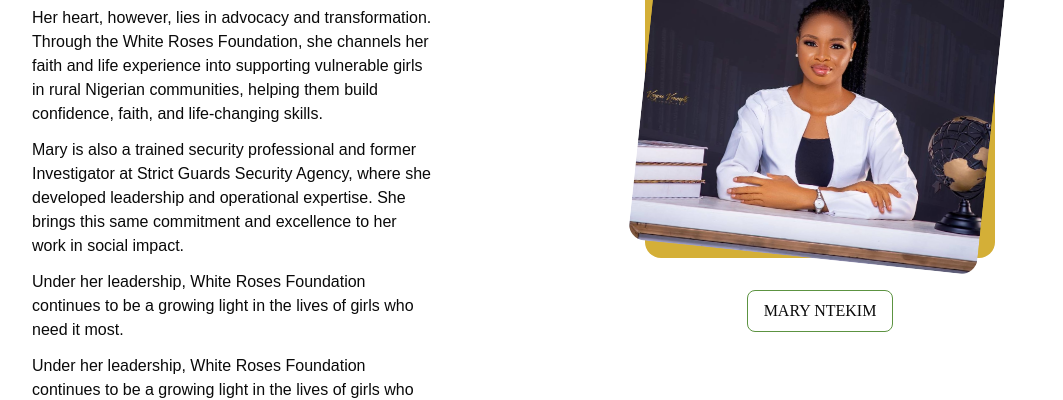
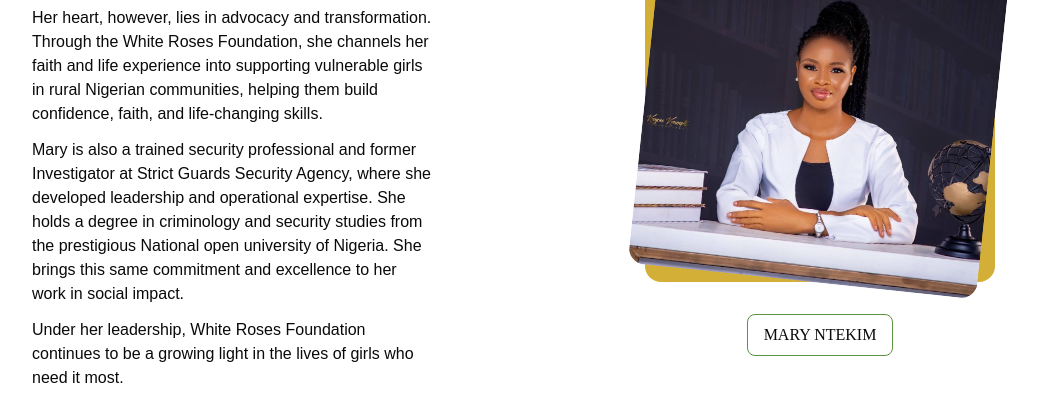
Before and after one commit to MY-KHEL/white-rose, a Next.js app: page /about in a window 1280 px wide. Shown: the part 1880-2280 px from the top of the page, without its empty margins (88-1151 px from the left). Built offline with nearby package versions, Linux system fonts and the light colour scheme.

Commit message:
Update section-three.tsx

```diff
--- a/src/components/AboutSection/section-three.tsx
+++ b/src/components/AboutSection/section-three.tsx
@@ -13,7 +13,7 @@ export const ThirdSection = () => {
             content: "Her heart, however, lies in advocacy and transformation. Through the White Roses Foundation, she channels her faith and life experience into supporting vulnerable girls in rural Nigerian communities, helping them build confidence, faith, and life-changing skills."
         },
         {
-            content: "Mary is also a trained security professional and former Investigator at Strict Guards Security Agency, where she developed leadership and operational expertise. She brings this same commitment and excellence to her work in social impact."
+            content: "Mary is also a trained security professional and former Investigator at Strict Guards Security Agency, where she developed leadership and operational expertise. She holds a degree in criminology and security studies from the prestigious National open university of Nigeria. She brings this same commitment and excellence to her work in social impact."
         },
         {
             content: "Under her leadership, White Roses Foundation continues to be a growing light in the lives of girls who need it most."
```
